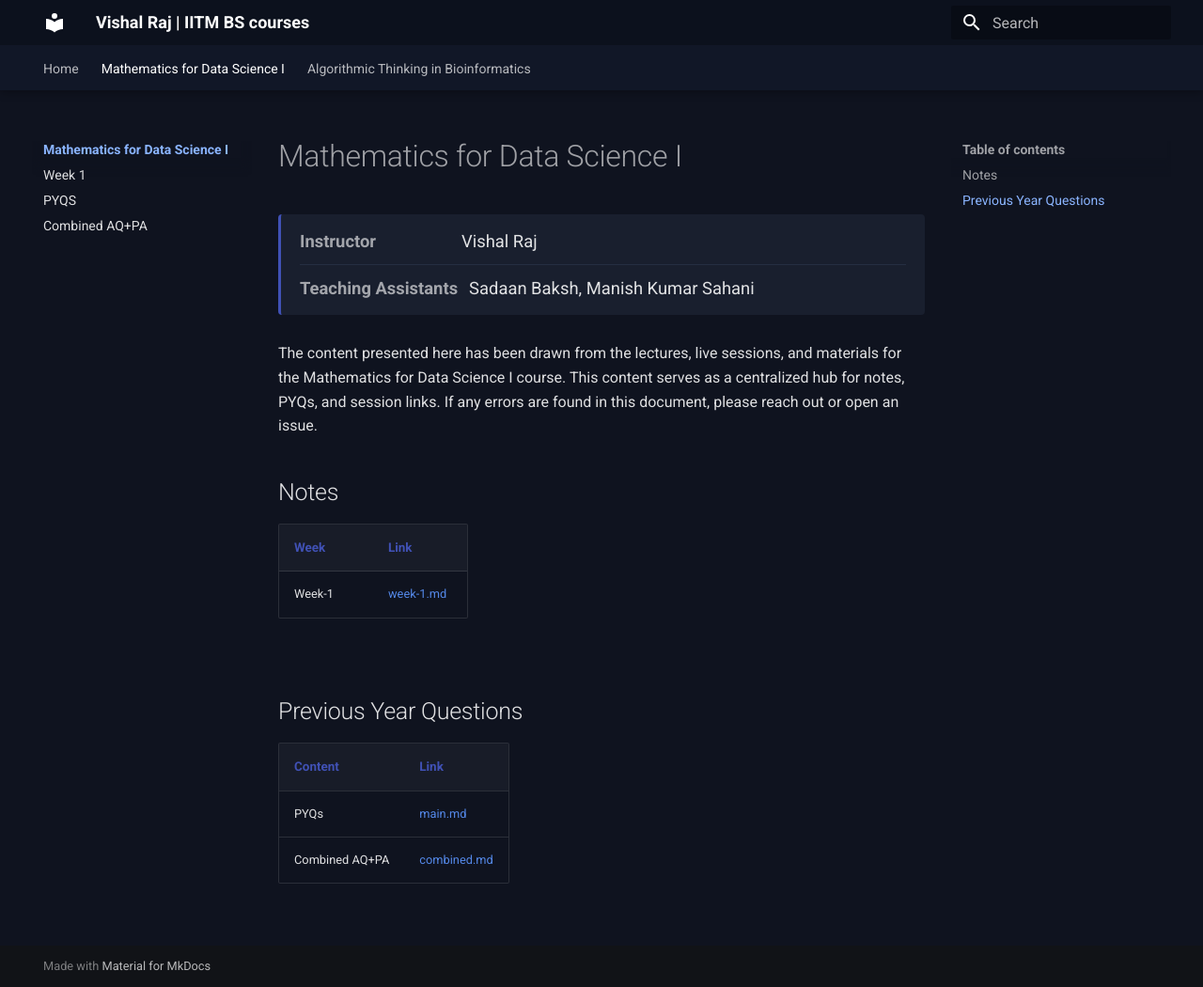
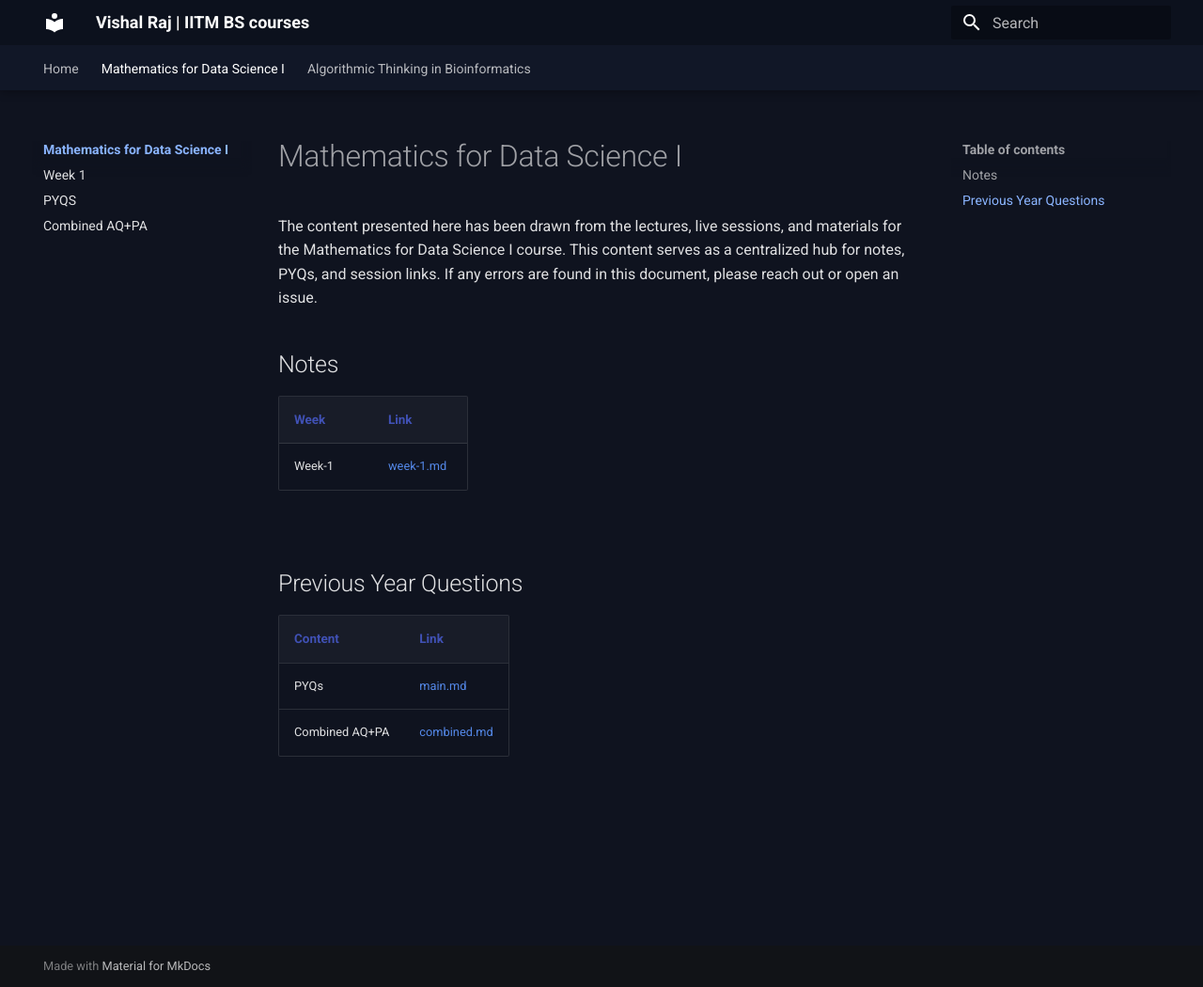
Before and after one commit to VishalRajIITM/maths1iitmbs, an MkDocs documentation site: the page built from docs/courses/maths-ds-1/index.md, in a window 1280 px wide and 1050 px high. Shown: the whole window at 94% size. Built offline with MkDocs 1.6.1 and Material for MkDocs 9.7.7, drawn with Linux system fonts in a browser that asks for light colours.

Commit message:
optimize2

```diff
--- a/docs/courses/maths-ds-1/index.md
+++ b/docs/courses/maths-ds-1/index.md
@@ -1,15 +1,7 @@
 # Mathematics for Data Science I
 
-<div class="course-meta">
-  <div class="course-meta__row">
-    <span class="course-meta__label">Instructor</span>
-    <span>Vishal Raj</span>
-  </div>
-  <div class="course-meta__row">
-    <span class="course-meta__label">Teaching Assistants</span>
-    <span>Sadaan Baksh, Manish Kumar Sahani</span>
-  </div>
-</div>
+
+
 
 The content presented here has been drawn from the lectures, live sessions, and materials for the Mathematics for Data Science I course. This content serves as a centralized hub for notes, PYQs, and session links. If any errors are found in this document, please reach out or open an issue.
 
```
